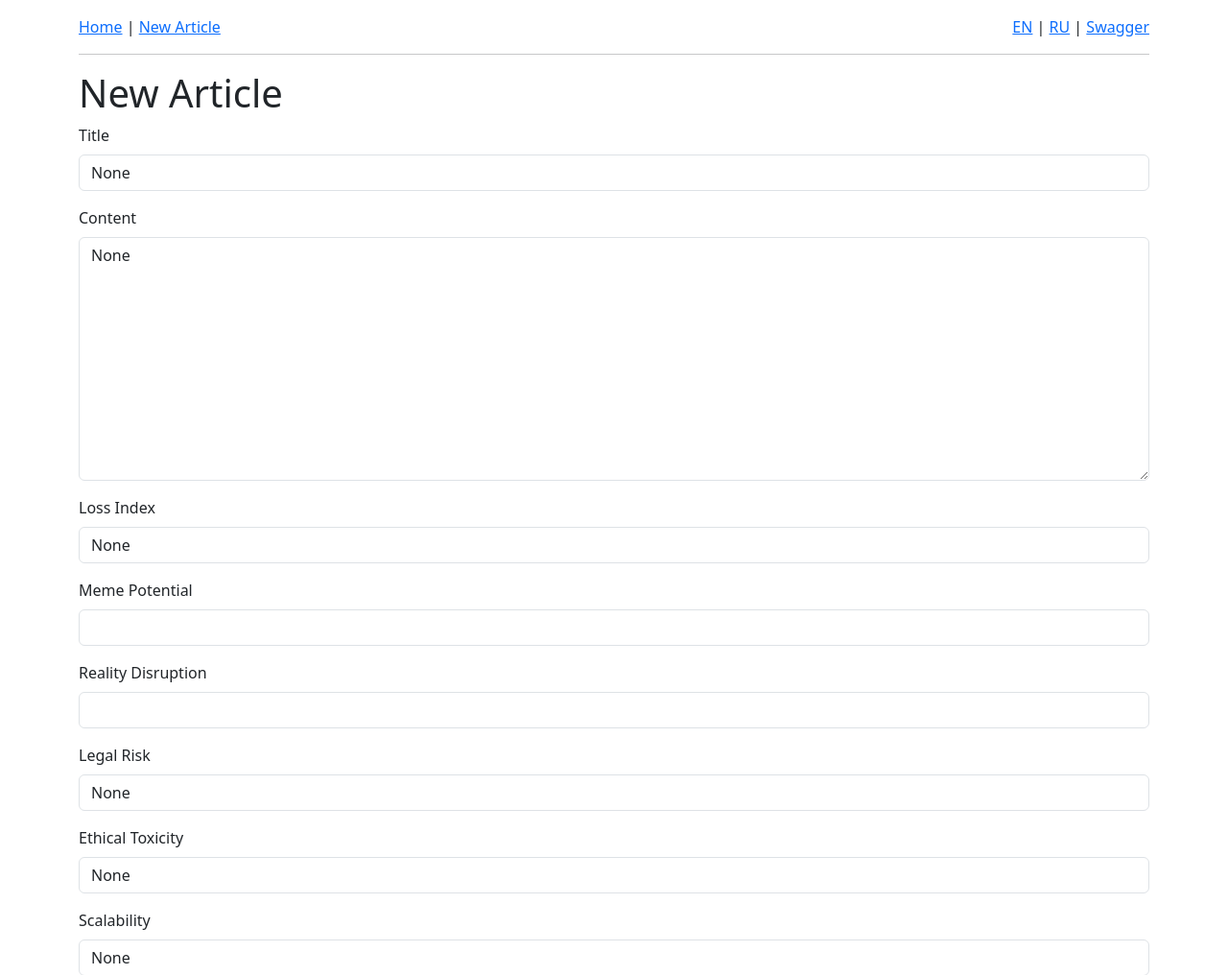
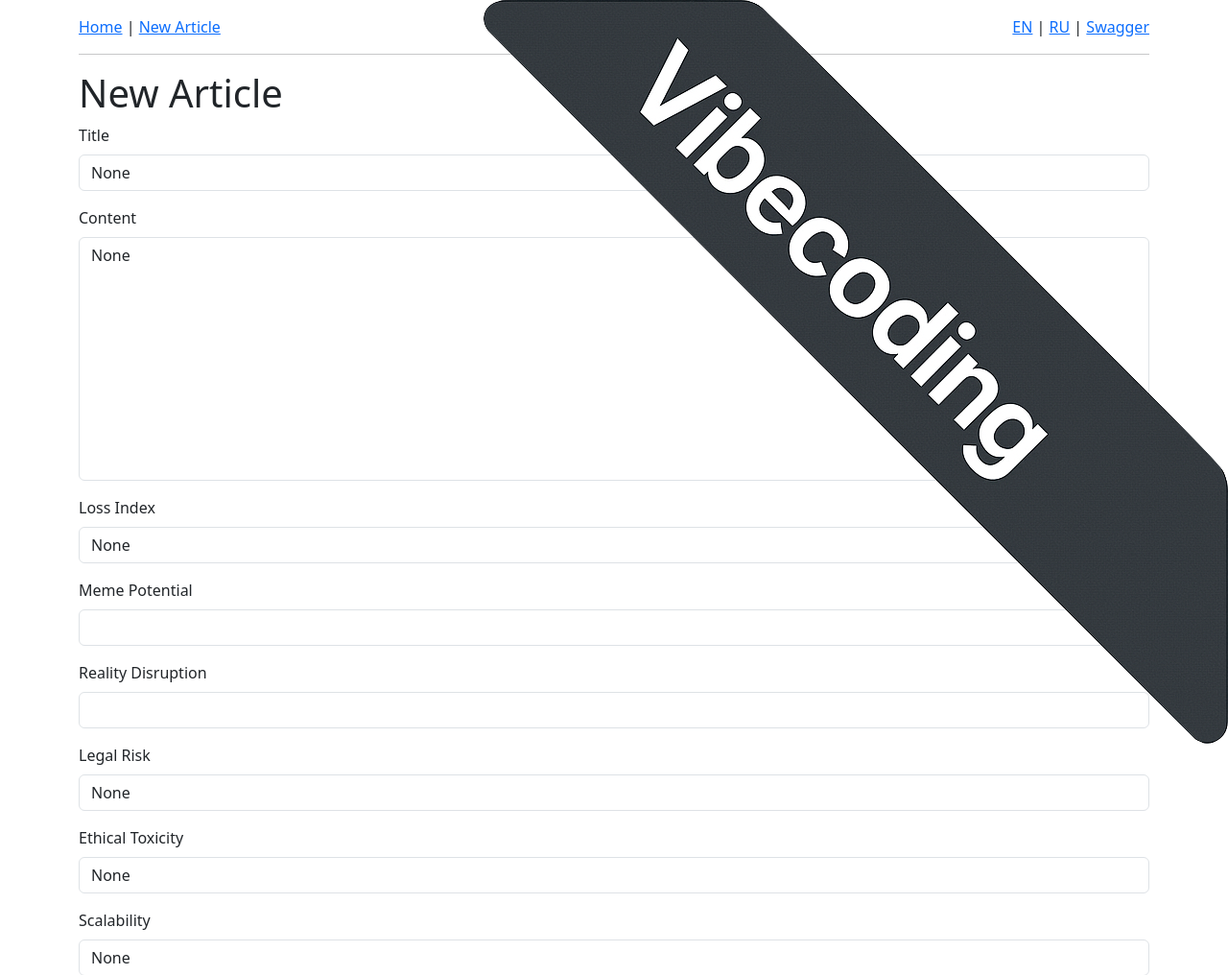
Before and after one commit to abesmon/geniusinvert, a Flask app: page /article/new in a window 1280 px wide. Shown: the top 1016 px of the page at 96% size. Run offline with Flask 3, Linux system fonts and the light colour scheme; parts of the project's set-up code (start-up, migrations or seed data) failed here and were passed over.

Commit message:
Add fixed top-right ribbon linking to GitHub

```diff
--- a/app/templates/base.html
+++ b/app/templates/base.html
@@ -5,6 +5,9 @@
     <link rel="stylesheet" href="https://cdn.jsdelivr.net/npm/bootstrap@5.3.2/dist/css/bootstrap.min.css">
 </head>
 <body class="container py-3">
+<a href="https://github.com/abesmon/geniusinvert" style="position: fixed; top: 0; right: 0; z-index: 1000;">
+    <img src="{{ url_for('static', filename='vibecoding_ribbon.png') }}" alt="Vibecoding Ribbon">
+</a>
 <nav>
     <a href="/">{{ _('Home') }}</a> |
     <a href="/article/new">{{ _('New Article') }}</a>
```
